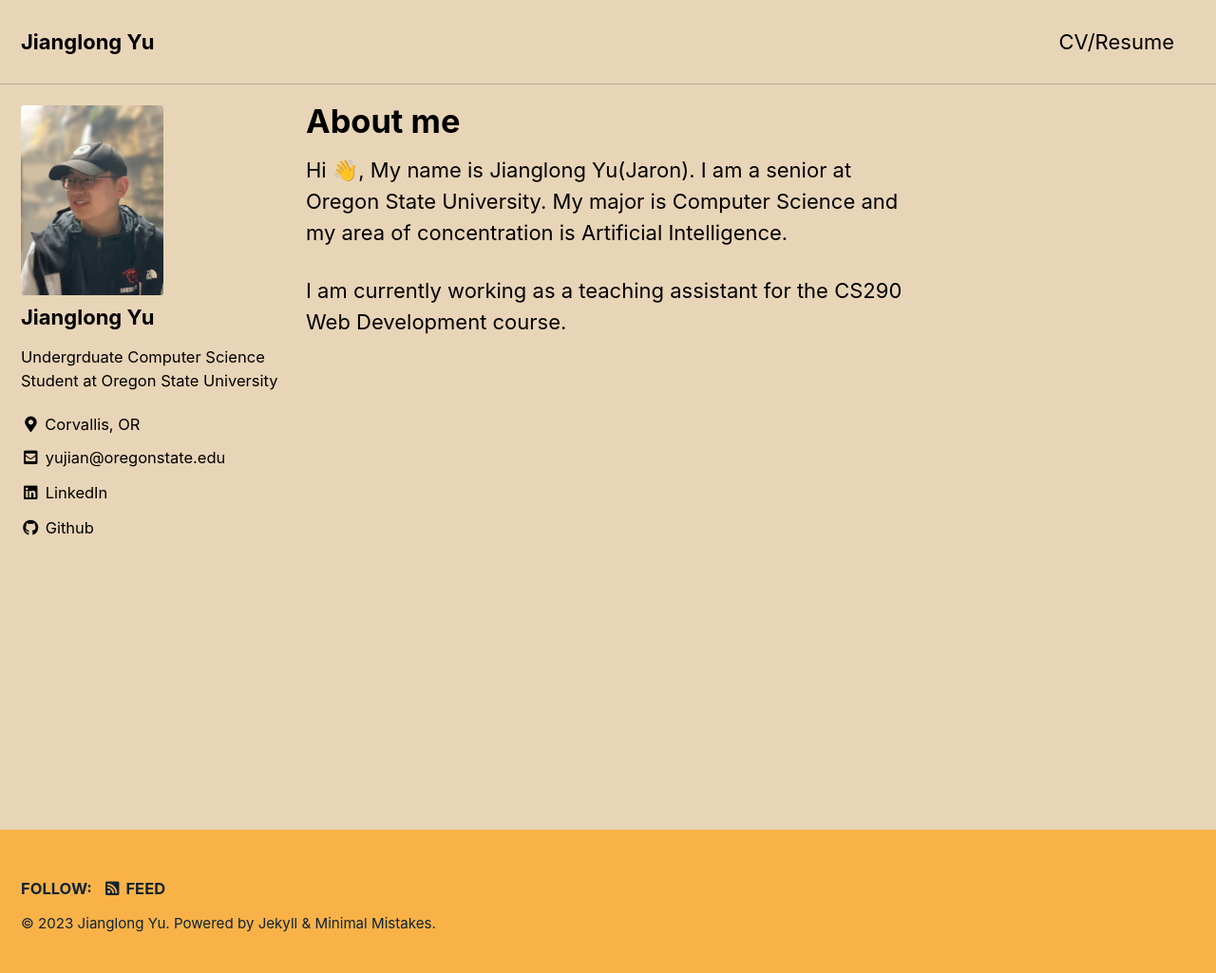
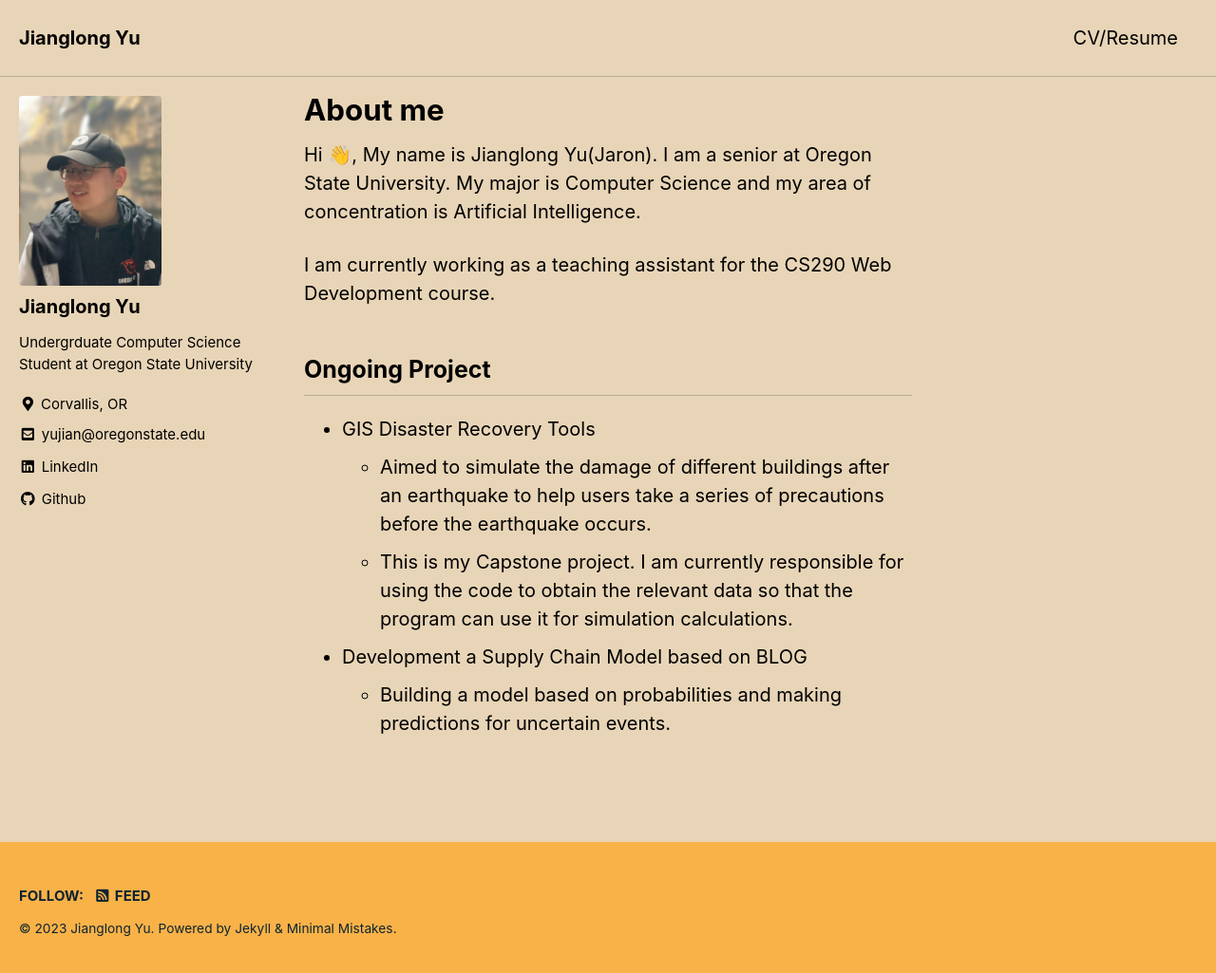
Before and after one commit to Jaron-U/jaron-u.github.io, a Jekyll site: the page built from _pages/home.md, in a window 1280 px wide and 1029 px high. Shown: the top 1025 px of the window at 95% size. Built offline with Jekyll 4.4.1, drawn with Linux system fonts in a browser that asks for light colours; cached includes are drawn as plain includes.

Commit message:
homepage project

```diff
--- a/_pages/home.md
+++ b/_pages/home.md
@@ -12,3 +12,10 @@ Hi 👋,
 My name is Jianglong Yu(Jaron). I am a senior at Oregon State University. My major is Computer Science and my area of concentration is Artificial Intelligence.
 
 I am currently working as a teaching assistant for the CS290 Web Development course.
+## Ongoing Project
+- GIS Disaster Recovery Tools
+  - Aimed to simulate the damage of different buildings after an earthquake to help users take a series of precautions before the earthquake occurs.
+  - This is my Capstone project. I am currently responsible for using the code to obtain the relevant data so that the program can use it for simulation calculations.
+
+- Development a Supply Chain Model based on BLOG
+  - Building a model based on probabilities and making predictions for uncertain events.
--- a/_sass/minimal-mistakes/_reset.scss
+++ b/_sass/minimal-mistakes/_reset.scss
@@ -19,7 +19,7 @@ html {
   }
 
   @include breakpoint($x-large) {
-    font-size: 22px;
+    font-size: 20px;
   }
 
   -webkit-text-size-adjust: 100%;
```
